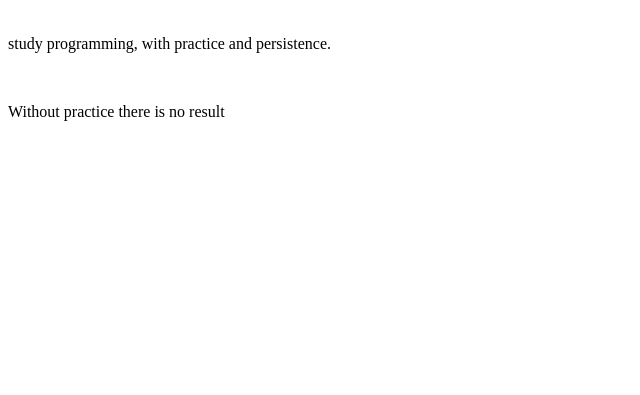
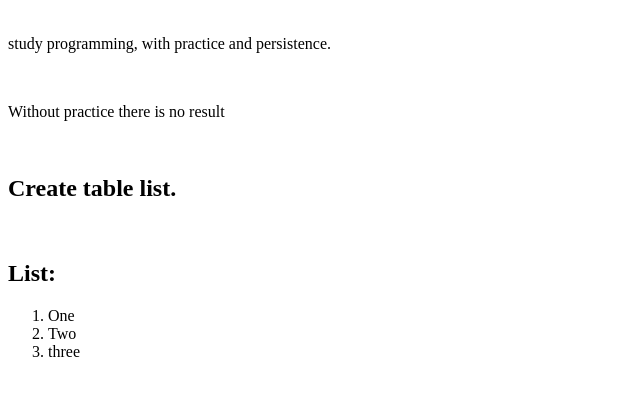
Before and after one commit to edskate/23-05-2023, a plain HTML site: page index01.html in a window 1280 px wide. Shown: the part 79-474 px from the top of the page, without its empty margins (0-640 px from the left). Drawn offline with Linux system fonts and the light colour scheme.

Commit message:
create list

```diff
--- a/index01.html
+++ b/index01.html
@@ -11,5 +11,18 @@
     <p>study programming, with practice and persistence.</p>
     <br>
     <p>Without practice there is no result</p>
+    <br>
+    <h2>Create table list.</h2>
+    <br>
+    <h2>List:</h2>
+    <table>
+        <tr>
+            <ol>
+            <li>One</li>
+            <li>Two</li>
+            <li>three</li>
+            </ol>
+        </tr>
+    </table>
 </body>
 </html>
```
